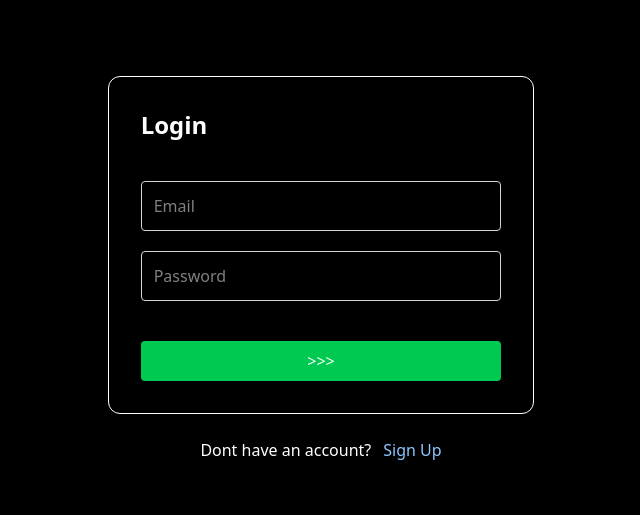
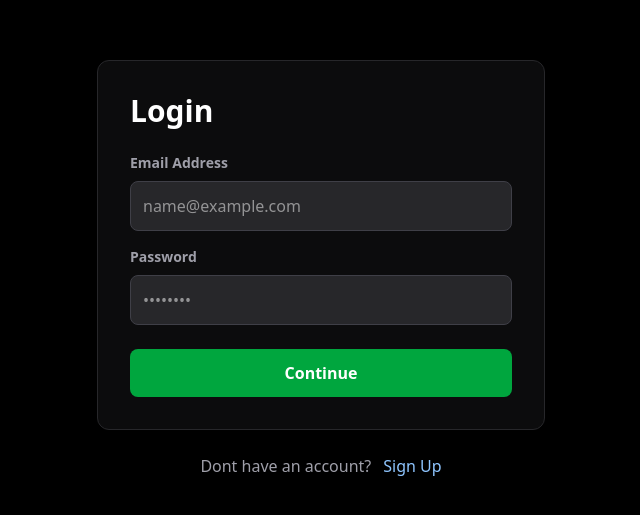
Before and after one commit to JustinnLew/Food, a React app in the folder frontend/: page /login in a window 1280 px wide. Shown: the part 131-646 px from the top of the page, without its empty margins (319-959 px from the left). Built offline with nearby package versions, Linux system fonts and the light colour scheme; no server answers; the HTML template or start-up script is replaced by a standard one.

Commit message:
ui update login

```diff
--- a/frontend/package.json
+++ b/frontend/package.json
@@ -13,6 +13,7 @@
   "dependencies": {
     "@supabase/supabase-js": "^2.95.3",
     "@tailwindcss/vite": "^4.1.18",
+    "motion": "^12.34.0",
     "react": "^19.2.0",
     "react-dom": "^19.2.0",
     "react-router-dom": "^7.13.0",
--- a/frontend/src/routes/Login.tsx
+++ b/frontend/src/routes/Login.tsx
@@ -2,6 +2,7 @@ import { useState } from "react";
 import { useSession } from "../auth/SessionContext";
 import { Link, useNavigate } from "react-router-dom";
 import { isAuthApiError } from "@supabase/supabase-js";
+import { AnimatePresence, motion } from "framer-motion";
 
 export default function Login() {
   const [email, setEmail] = useState("");
@@ -33,40 +34,71 @@ export default function Login() {
     <div className="h-screen flex-col w-screen bg-black text-white flex items-center justify-center">
       <form
         onSubmit={handleLogin}
-        className="flex flex-col gap-6 border border-white p-8 rounded-xl w-4/5 sm:w-1/2 lg:w-1/3"
+        className="flex flex-col gap-6 border border-zinc-800 p-8 rounded-xl w-full max-w-md bg-zinc-900/50"
       >
-        <h1 className="text-2xl font-bold">Login</h1>
+        <h1 className="text-3xl font-bold">Login</h1>
           {error &&
-          <div className="flex gap-3 items-center border border-red-500 rounded-lg p-4">
-            <p className="text-red-500 flex-1">{error}</p>
-            <p onClick={() => setError(null)} className="text-white cursor-pointer font-bold">X</p>
-          </div>}
-        <div className="flex flex-col gap-5 my-4">
+            <AnimatePresence mode="wait">
+            {error && (
+              <motion.div
+                initial={{ opacity: 0, y: -10 }}
+                animate={{ opacity: 1, y: 0 }}
+                exit={{ opacity: 0, y: -10 }}
+                className="flex gap-3 items-center border border-red-500/50 bg-red-500/10 rounded-lg p-4"
+              >
+                <p className="text-red-400 text-sm flex-1">{error}</p>
+                <button
+                  type="button"
+                  onClick={() => setError(null)}
+                  className="text-zinc-400 hover:text-white transition-colors cursor-pointer"
+                >
+                  ✕
+                </button>
+              </motion.div>
+            )}
+          </AnimatePresence>}
+            <div className="flex flex-col gap-4">
+              <div className="flex flex-col gap-2">
+                <label htmlFor="email" className="text-sm font-semibold text-zinc-400">Email Address</label>
                 <input
+                  id="email"
+                  name="email"
                   type="email"
-            placeholder="Email"
+                  autoComplete="email"
+                  placeholder="name@example.com"
                   required
-            className="block p-3 border border-gray-300 rounded"
+                  className="block p-3 bg-zinc-800 border border-zinc-700 rounded-lg focus:ring-2 focus:ring-green-500 outline-none transition-all"
                   onChange={(e) => setEmail(e.target.value)}
                 />
+              </div>
+
+              <div className="flex flex-col gap-2">
+                <label htmlFor="password" className="text-sm font-semibold text-zinc-400">Password</label>
                 <input
+                  id="password"
                   type="password"
-            placeholder="Password"
+                  autoComplete="current-password"
+                  placeholder="••••••••"
                   required
-            className="block p-3 border border-gray-300 rounded"
+                  className="block p-3 bg-zinc-800 border border-zinc-700 rounded-lg focus:ring-2 focus:ring-green-500 outline-none transition-all"
                   onChange={(e) => setPassword(e.target.value)}
                 />
               </div>
+            </div>
+
             <button
               type="submit"
               disabled={loading}
-          className={`rounded py-2
-            ${loading ? "bg-gray-500 cursor-not-allowed" : "bg-green-500  cursor-pointer"}`}
+              className={`rounded-lg py-3 font-semibold transition-all
+                ${loading
+                  ? "bg-blue-500/50 cursor-not-allowed text-zinc-400"
+                  : "bg-green-600 hover:bg-green-500 active:scale-[0.98] text-white"
+                }`}
             >
-          {loading ? "Logging in..." : ">>>"}
+              {loading ? "Logging in..." : "Continue"}
             </button>
           </form>
-      <div className="mt-6 flex gap-3">
+      <div className="mt-6 flex gap-3 text-zinc-400">
         <p>Dont have an account?</p>
         <Link to="/signup" className="text-blue-300 hover:underline">
           Sign Up
```
Also changed, not shown: 1 other file (tests, documents, lock files or other folders). Lines whose indentation alone changed are shown as unchanged.
